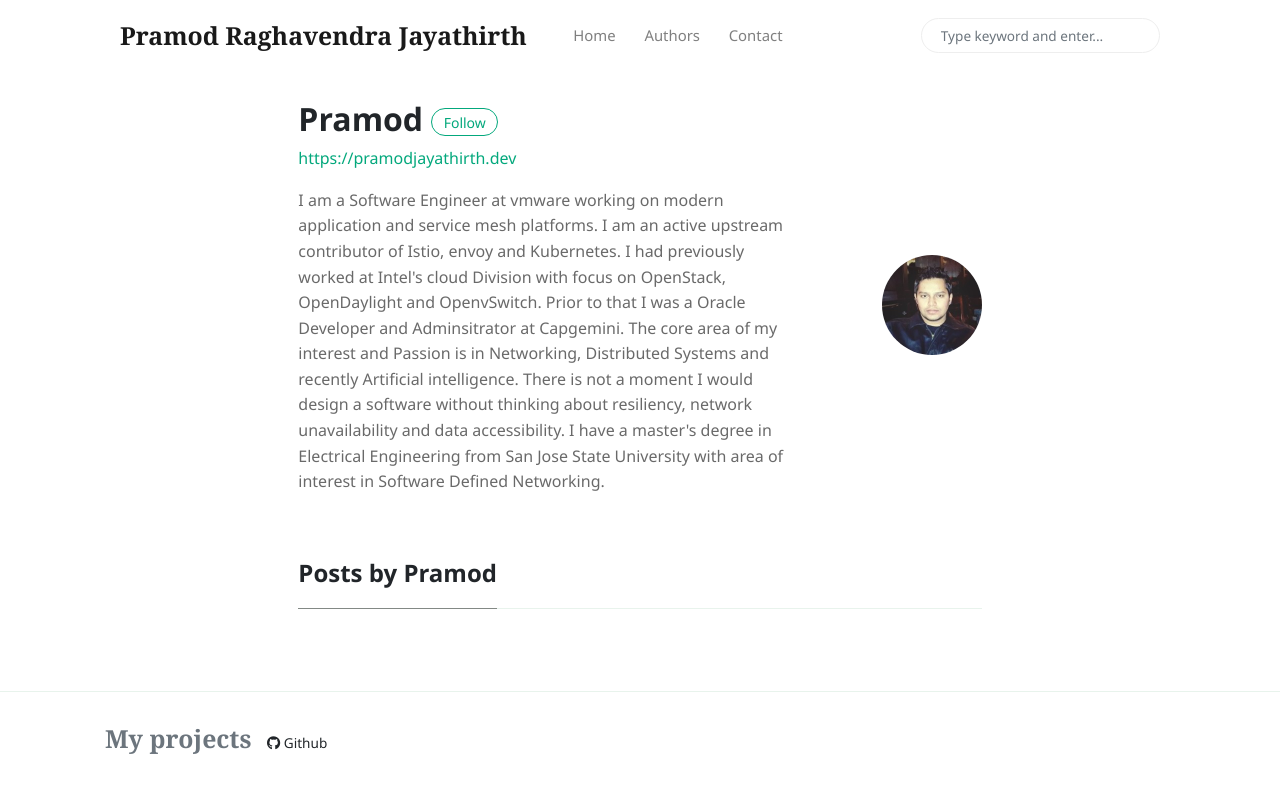
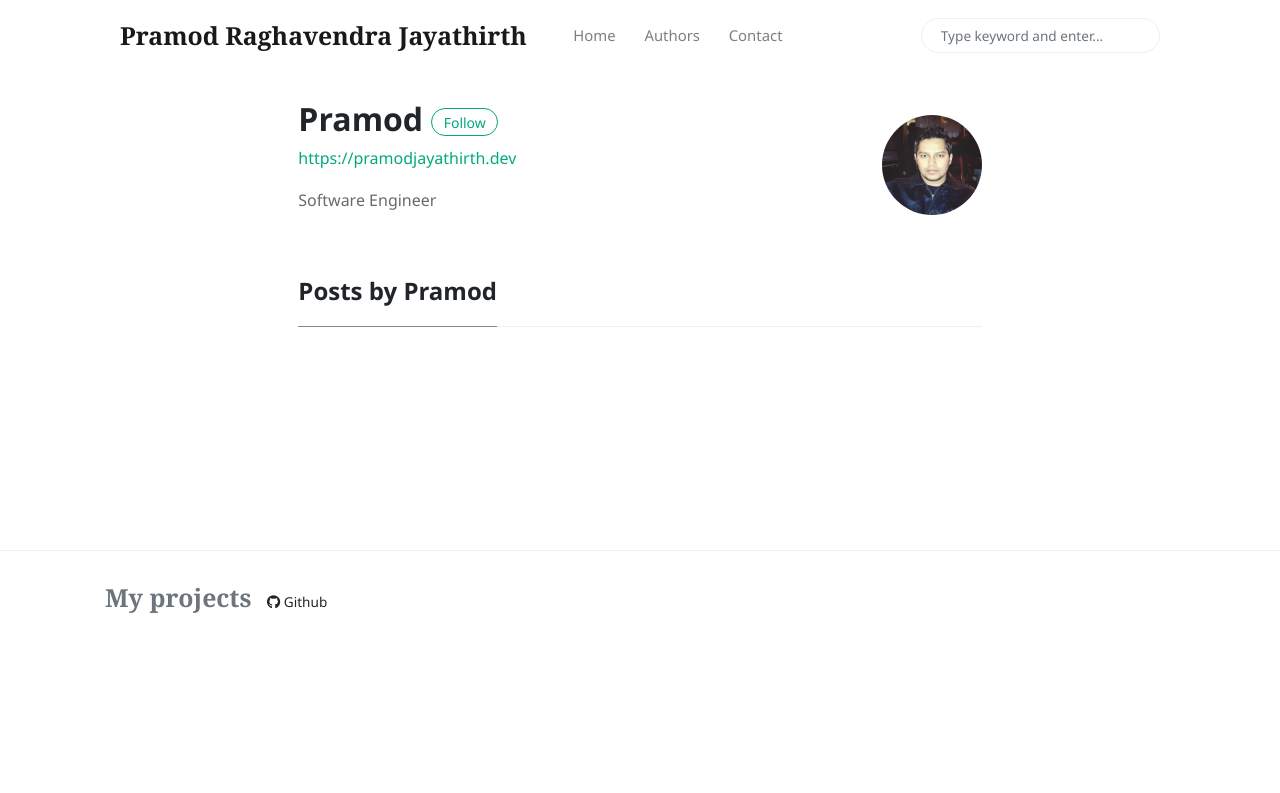
Before and after one commit to pramodrj07/blog, a Jekyll site: the page built from _pages/author-pramod.html, in a window 1280 px wide. Shown: the top 793 px of the page. Built offline with Jekyll 4.4.1, drawn with Linux system fonts in a browser that asks for light colours; nearby versions of some CDN libraries.

Commit message:
update bio

```diff
--- a/_config.yml
+++ b/_config.yml
@@ -25,9 +25,7 @@ authors:
       name:           pramod
       site:           https://pramodjayathirth.dev
       avatar:         assets/images/pramod.jpg
-      bio:            "I am a Software Engineer at vmware working on modern application and service mesh platforms. I am an active upstream contributor of Istio, envoy and Kubernetes. I had previously worked at Intel's cloud Division with focus on OpenStack, OpenDaylight and OpenvSwitch. Prior to that I was a Oracle Developer and Adminsitrator at Capgemini. The core area of my interest and Passion is in Networking, Distributed Systems and recently Artificial intelligence.
-      There is not a moment I would design a software without thinking about resiliency, network unavailability and data accessibility.
-      I have a master's degree in Electrical Engineering from San Jose State University with area of interest in Software Defined Networking."
+      bio:            "Software Engineer"
       email:          rj.jayathirth@gmail.com
       twitter:        https://www.instagram.com/ajna_transcendent
 
--- a/_posts/2019-01-21-welcome-to-jekyll.markdown
+++ b/_posts/2019-01-21-welcome-to-jekyll.markdown
@@ -10,6 +10,11 @@ Welcome to my Blog. I will be sharing tech posts related to Cloud computing, AI
 
 My interests include Yoga, Online Gaming especially Dota, travelling and Hiking. A recent geeky hobby of me is to fly Drones.
 
+I am a Software Engineer at vmware working on modern application and service mesh platforms. I am an active upstream contributor of Istio, envoy and Kubernetes. I had previously worked at Intel's cloud Division with focus on OpenStack, OpenDaylight and OpenvSwitch. Prior to that I was a Oracle Developer and Adminsitrator at Capgemini. The core area of my interest and Passion is in Networking, Distributed Systems and recently Artificial intelligence.
+
+There is not a moment I would design a software without thinking about resiliency, network unavailability and data accessibility.
+I have a master's degree in Electrical Engineering from San Jose State University with area of interest in Software Defined Networking.
+
 Check out my [github-repo][github-repo] for projects that I am actively contributing to. For questions/queries ping me on any blog post
 
 [github-repo]: https://github.com/pramodrj07
```
